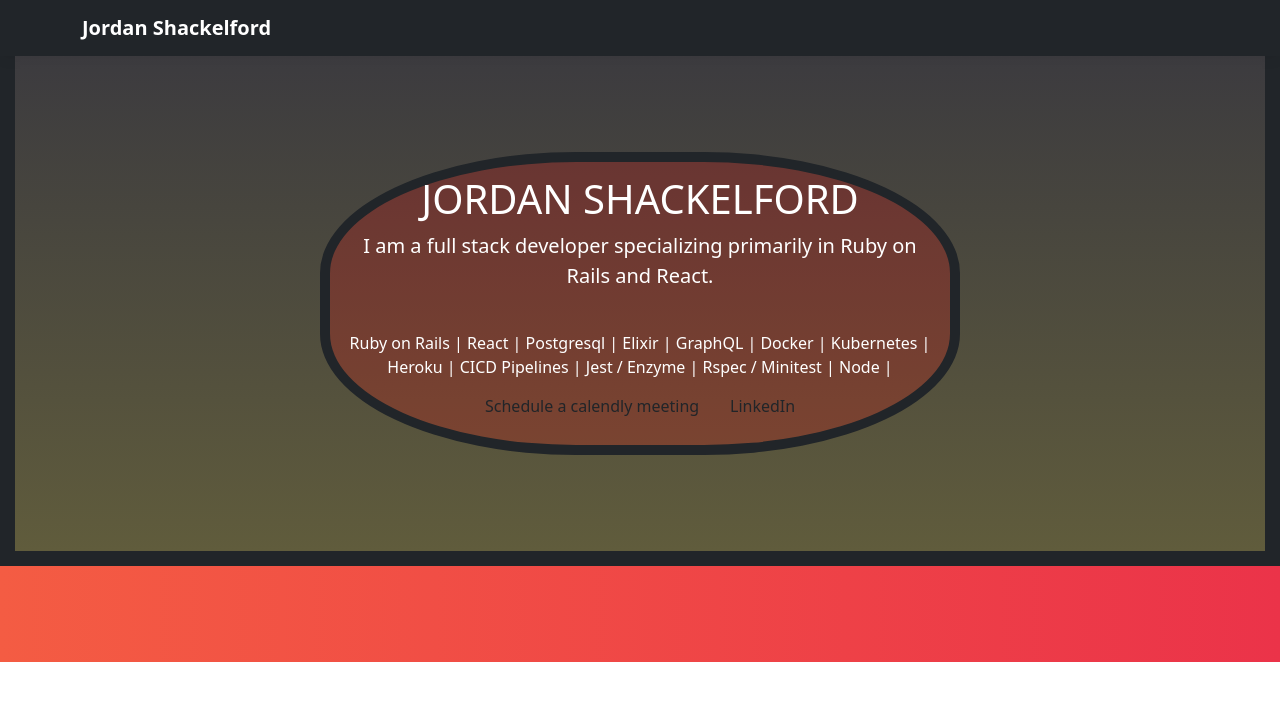
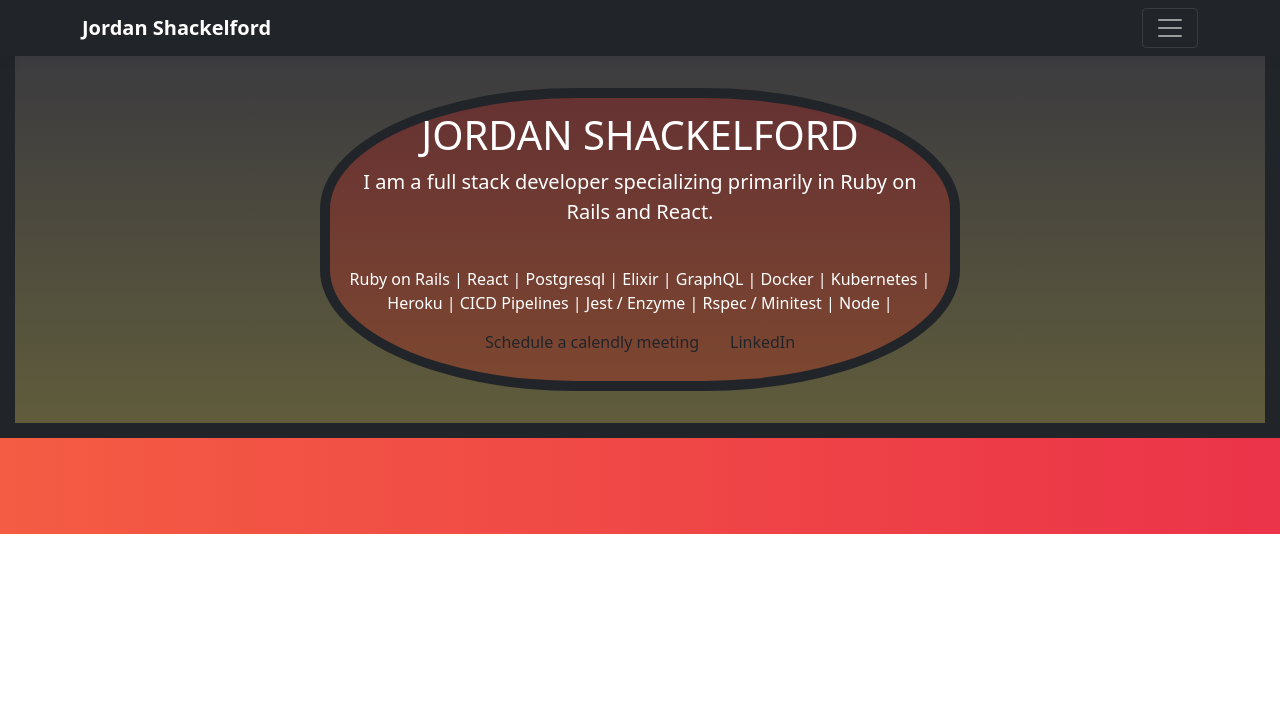
Before and after one commit to JordanShackelford/projects, a PHP site: page / in a window 1280 px wide. Shown: the top 701 px of the page. Run offline with PHP 8.4, Linux system fonts and the light colour scheme; some libraries are stand-ins or nearby versions.

Commit message:
added navbar button

```diff
--- a/portfolio/index.css
+++ b/portfolio/index.css
@@ -1,5 +1,5 @@
 :root {
-    --jumbotron-padding-y: 3rem;
+    --jumbotron-padding-y: 1rem;
   }
 
 /**.card:hover{
--- a/portfolio/index.html
+++ b/portfolio/index.html
@@ -29,6 +29,10 @@
           <a href="#" class="navbar-brand d-flex align-items-center">
             <strong>Jordan Shackelford</strong>
           </a>
+          <!-- navbar button-->
+          <button class="navbar-toggler" type="button" data-toggle="collapse" data-target="#navbarHeader" aria-controls="navbarHeader" aria-expanded="false" aria-label="Toggle navigation">
+          <span class="navbar-toggler-icon"></span>
+
         </div>
       </div>
     </header>
--- a/portfolio/script.js
+++ b/portfolio/script.js
@@ -1,6 +1,8 @@
 //add hvr-skew class to buttons
 $(document).ready(function(){
-
+    //prevent page from growing and shrink the jumbotron so that you can see the entire project div
+    $('body').css('height', '100%');
+    $('body').css('overflow', 'hidden');
 
     //hide project1 through project 9 and every second display a random one again
     $("#project1").hide();
```
